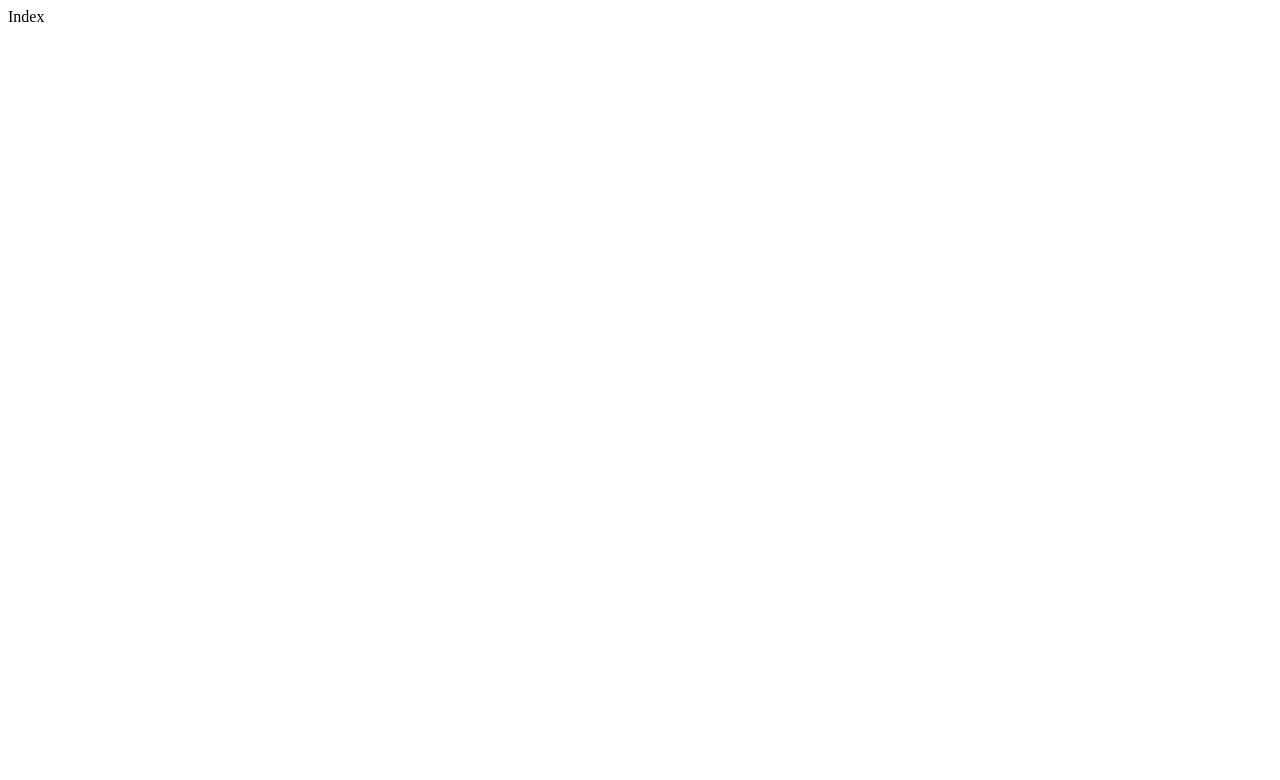
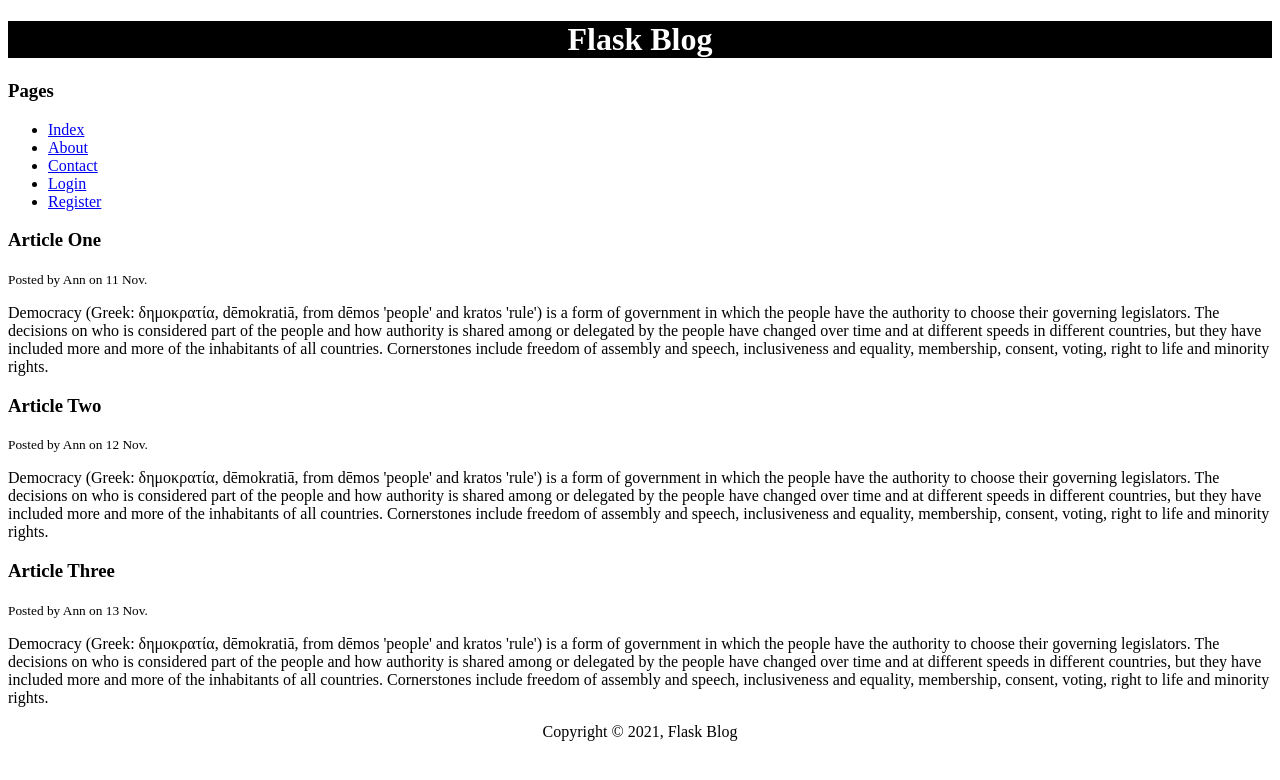
Before and after one commit to kamilaurbanczyk/FlaskBlog, a Flask app: page / in a window 1280 px wide. Before the commit the part shown is almost empty. Shown: the top 780 px of the page. Run offline with Flask 2, Linux system fonts and the light colour scheme.

Commit message:
html templates

```diff
--- a/app.py
+++ b/app.py
@@ -11,6 +11,21 @@ def index():
 @app.route('/about')
 def about():
     return render_template('about.html')
+
+
+@app.route('/contact')
+def contact():
+    return render_template('contact.html')
+
+
+@app.route('/login')
+def login():
+    return render_template('login.html')
+
+
+@app.route('/register')
+def register():
+    return render_template('register.html')
 
 
 @app.route('/dashboard/<user_id>')
--- a/templates/about.html
+++ b/templates/about.html
@@ -1,5 +1,6 @@
 {%extends 'layout.html'%}
 
 {% block content %}
-<title>About</title>
+<h2 style="text-align:center;">About</h2>
+<p></p>
 {% endblock %}
--- /dev/null
+++ b/templates/contact.html
@@ -0,0 +1,4 @@
+{% extends 'layout.html'%}
+{% block content %}
+    <h2 style="text-align:center;">Contact</h2>
+{% endblock %}
--- a/templates/index.html
+++ b/templates/index.html
@@ -1,5 +1,21 @@
 {%extends 'layout.html'%}
 
 {% block content %}
-Index
+    <section>
+        <article>
+            <h3>Article One</h3>
+            <small>Posted by Ann on 11 Nov.</small>
+            <p>Democracy (Greek: δημοκρατία, dēmokratiā, from dēmos 'people' and kratos 'rule') is a form of government in which the people have the authority to choose their governing legislators. The decisions on who is considered part of the people and how authority is shared among or delegated by the people have changed over time and at different speeds in different countries, but they have included more and more of the inhabitants of all countries. Cornerstones include freedom of assembly and speech, inclusiveness and equality, membership, consent, voting, right to life and minority rights.</p>
+        </article>
+        <article>
+            <h3>Article Two</h3>
+            <small>Posted by Ann on 12 Nov.</small>
+            <p>Democracy (Greek: δημοκρατία, dēmokratiā, from dēmos 'people' and kratos 'rule') is a form of government in which the people have the authority to choose their governing legislators. The decisions on who is considered part of the people and how authority is shared among or delegated by the people have changed over time and at different speeds in different countries, but they have included more and more of the inhabitants of all countries. Cornerstones include freedom of assembly and speech, inclusiveness and equality, membership, consent, voting, right to life and minority rights.</p>
+        </article>
+        <article>
+            <h3>Article Three</h3>
+            <small>Posted by Ann on 13 Nov.</small>
+            <p>Democracy (Greek: δημοκρατία, dēmokratiā, from dēmos 'people' and kratos 'rule') is a form of government in which the people have the authority to choose their governing legislators. The decisions on who is considered part of the people and how authority is shared among or delegated by the people have changed over time and at different speeds in different countries, but they have included more and more of the inhabitants of all countries. Cornerstones include freedom of assembly and speech, inclusiveness and equality, membership, consent, voting, right to life and minority rights.</p>
+        </article>
+    </section>
 {% endblock %}
--- a/templates/layout.html
+++ b/templates/layout.html
@@ -1,11 +1,39 @@
 <!DOCTYPE html>
-<html lang="en">
+<html>
 <head>
     <meta charset="UTF-8">
     <title>Flask Blog</title>
+    <style type="text/css">
+        #main-header{
+            text-align:center;
+            background-color:black;
+            color:white;
+        }
+        #main-footer{
+            text-align:center;
+        }
+    </style>
 </head>
 <body>
-    {% block content %}{% endblock %}
-    {% block footer %}{% endblock %}
+    <header id="main-header">
+        <h1>Flask Blog</h1>
+    </header>
+    <main>
+        <nav id="main-nav">
+            <h3>Pages</h3>
+            <ul>
+                <li><a href="/">Index</a></li>
+                <li><a href="/about">About</a></li>
+                <li><a href="/contact">Contact</a>
+                <li><a href="/login">Login</a></li>
+                <li><a href="/register">Register</a></li>
+            </ul>
+        </nav>
+        {% block content %}{% endblock %}
+        {% block footer %}{% endblock %}
+    </main>
+    <footer id="main-footer">
+        <p>Copyright &copy; 2021, Flask Blog</p>
+    </footer>
 </body>
 </html>
--- /dev/null
+++ b/templates/login.html
@@ -0,0 +1,4 @@
+{% extends 'layout.html'%}
+{% block content %}
+    <h2 style="text-align:center;">Login</h2>
+{% endblock %}
--- /dev/null
+++ b/templates/register.html
@@ -0,0 +1,4 @@
+{% extends 'layout.html'%}
+{% block content %}
+    <h2 style="text-align:center;">Register</h2>
+{% endblock %}
```
